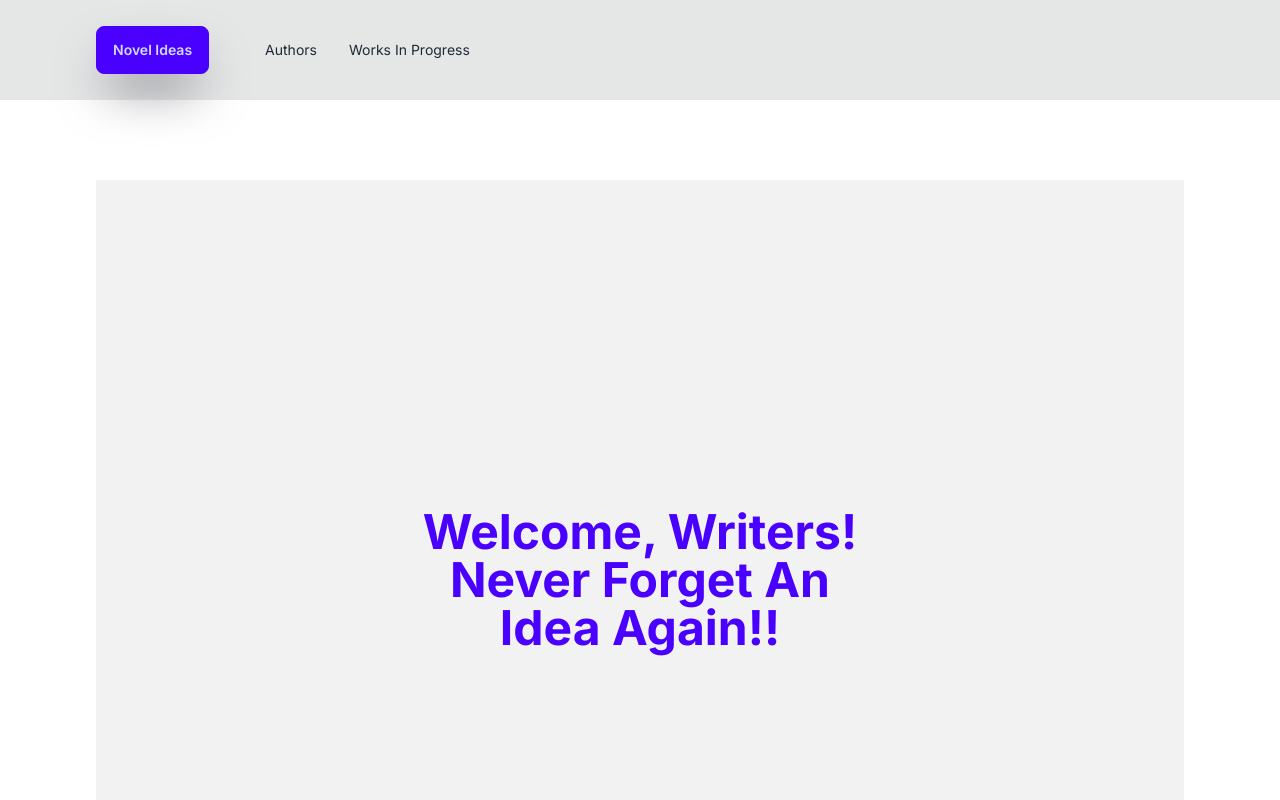
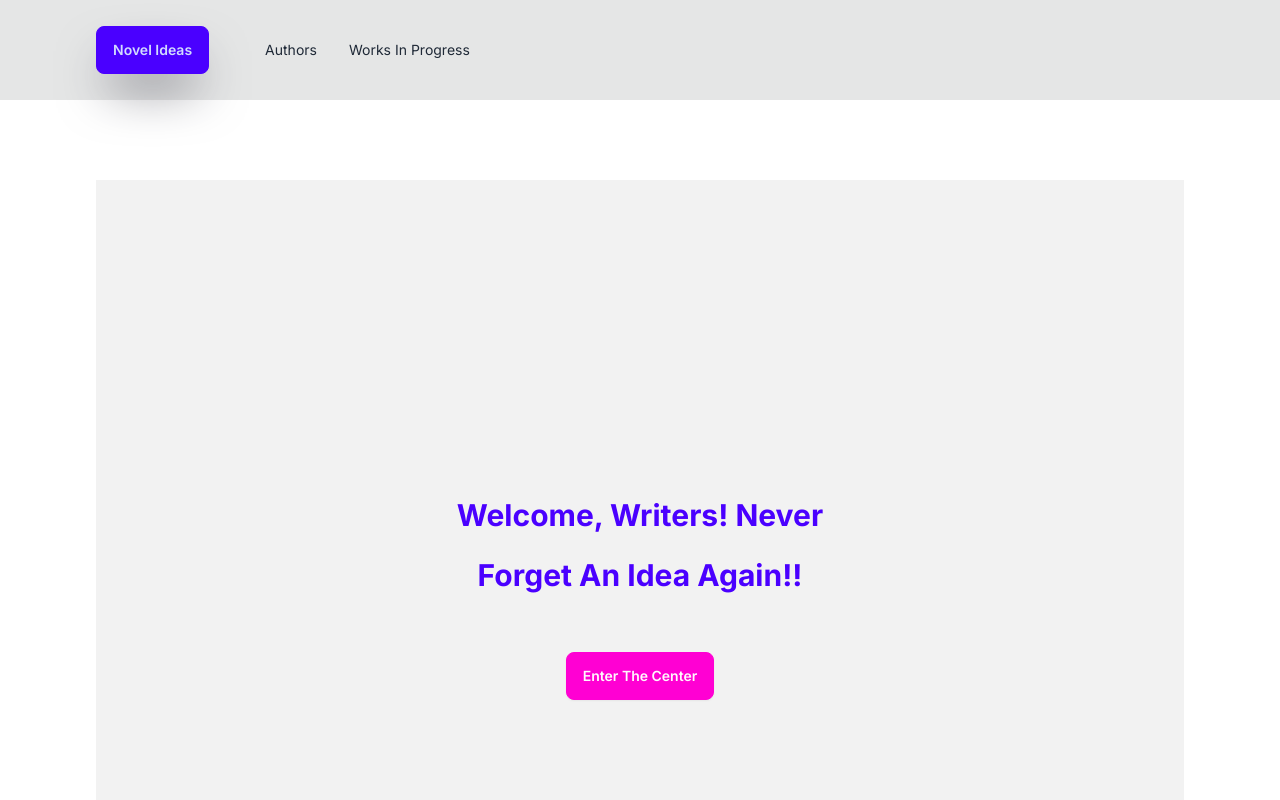
Before and after one commit to mmaustin/project-fb, a Next.js app in the folder fb/: page / in a window 1280 px wide. Shown: the top 800 px of the page. Built offline with nearby package versions, Linux system fonts and the light colour scheme; no server answers.

Commit message:
installed react icons

```diff
--- a/fb/app/page.js
+++ b/fb/app/page.js
@@ -1,5 +1,8 @@
 //import { getAuthors } from '@/utils/actions';
 //import { connectToDB } from '@/utils/database';
+
+import Link from "next/link";
+
 //import Image from 'next/image';
 
 
@@ -28,8 +31,9 @@ const HomePage = () => {
     <div className="hero min-h-screen bg-base-200">
       <div className="hero-content text-center">
         <div className="max-w-md">
-          <h1 className="text-5xl font-bold text-primary">
-            Welcome, Writers!  Never Forget An Idea Again!!
+          <h1 className="text-6xl font-bold text-primary">
+            <p className="py-6 text-3xl leading-loose">Welcome, Writers!  Never Forget An Idea Again!!</p>
+            <Link href="/authors" className="btn btn-secondary">Enter The Center</Link>
           </h1>
         </div>
       </div>
--- a/fb/package.json
+++ b/fb/package.json
@@ -14,7 +14,8 @@
     "mongoose": "^8.0.3",
     "next": "14.0.4",
     "react": "^18",
-    "react-dom": "^18"
+    "react-dom": "^18",
+    "react-icons": "^5.0.1"
   },
   "devDependencies": {
     "autoprefixer": "^10.0.1",
```
Also changed, not shown: 1 other file (tests, documents, lock files or other folders).
